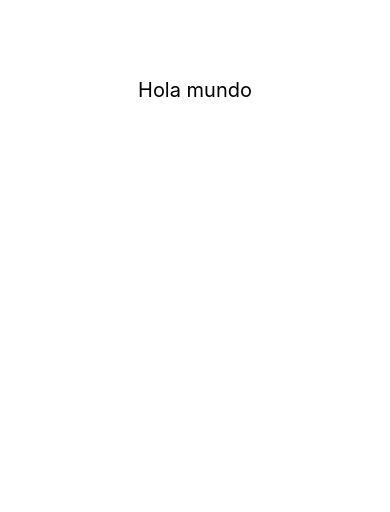
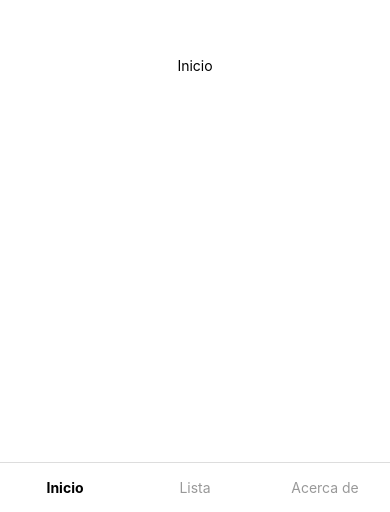
Before and after one commit to Cristiancgt-byte/ExpoyReact, a React Native app in the folder AppReactyExpo/: screen / in a window 390 px wide. Shown: the part 332-844 px from the top of the page. Built offline with nearby package versions, Linux system fonts and the light colour scheme.

Commit message:
Menu Añadido

```diff
--- a/AppReactyExpo/App.js
+++ b/AppReactyExpo/App.js
@@ -1,21 +1,55 @@
-import React from 'react';
-import { View, Text, StyleSheet } from 'react-native';
+import React, { useState } from 'react';
+import { View, Text, TouchableOpacity, StyleSheet, SafeAreaView } from 'react-native';
+
+const Inicio = () => (
+  <View style={styles.screen}>
+    <Text>Inicio</Text>
+  </View>
+);
+
+const Lista = () => (
+  <View style={styles.screen}>
+    <Text>Lista</Text>
+  </View>
+);
+
+const AcercaDe = () => (
+  <View style={styles.screen}>
+    <Text>Acerca de</Text>
+  </View>
+);
 
 export default function App() {
+  const [screen, setScreen] = useState('inicio');
+
   return (
-    <View style={styles.contenedor}>
-      <Text style={styles.texto}>Hola mundo</Text>
-    </View>
+    <SafeAreaView style={styles.container}>
+
+      {screen === 'inicio' && <Inicio />}
+      {screen === 'lista' && <Lista />}
+      {screen === 'acerca' && <AcercaDe />}
+
+      <View style={styles.menu}>
+        <TouchableOpacity onPress={() => setScreen('inicio')} style={styles.btn}>
+          <Text style={[styles.btnText, screen === 'inicio' && styles.active]}>Inicio</Text>
+        </TouchableOpacity>
+        <TouchableOpacity onPress={() => setScreen('lista')} style={styles.btn}>
+          <Text style={[styles.btnText, screen === 'lista' && styles.active]}>Lista</Text>
+        </TouchableOpacity>
+        <TouchableOpacity onPress={() => setScreen('acerca')} style={styles.btn}>
+          <Text style={[styles.btnText, screen === 'acerca' && styles.active]}>Acerca de</Text>
+        </TouchableOpacity>
+      </View>
+
+    </SafeAreaView>
   );
 }
 
 const styles = StyleSheet.create({
-  contenedor: {
-    flex: 1,
-    justifyContent: 'center',
-    alignItems: 'center',
-  },
-  texto: {
-    fontSize: 20,
-  },
+  container: { flex: 1 },
+  screen:    { flex: 1, alignItems: 'center', justifyContent: 'center' },
+  menu:      { flexDirection: 'row', borderTopWidth: 1, borderColor: '#ddd' },
+  btn:       { flex: 1, padding: 16, alignItems: 'center' },
+  btnText:   { fontSize: 14, color: '#999' },
+  active:    { color: '#000', fontWeight: 'bold' },
 });
```
